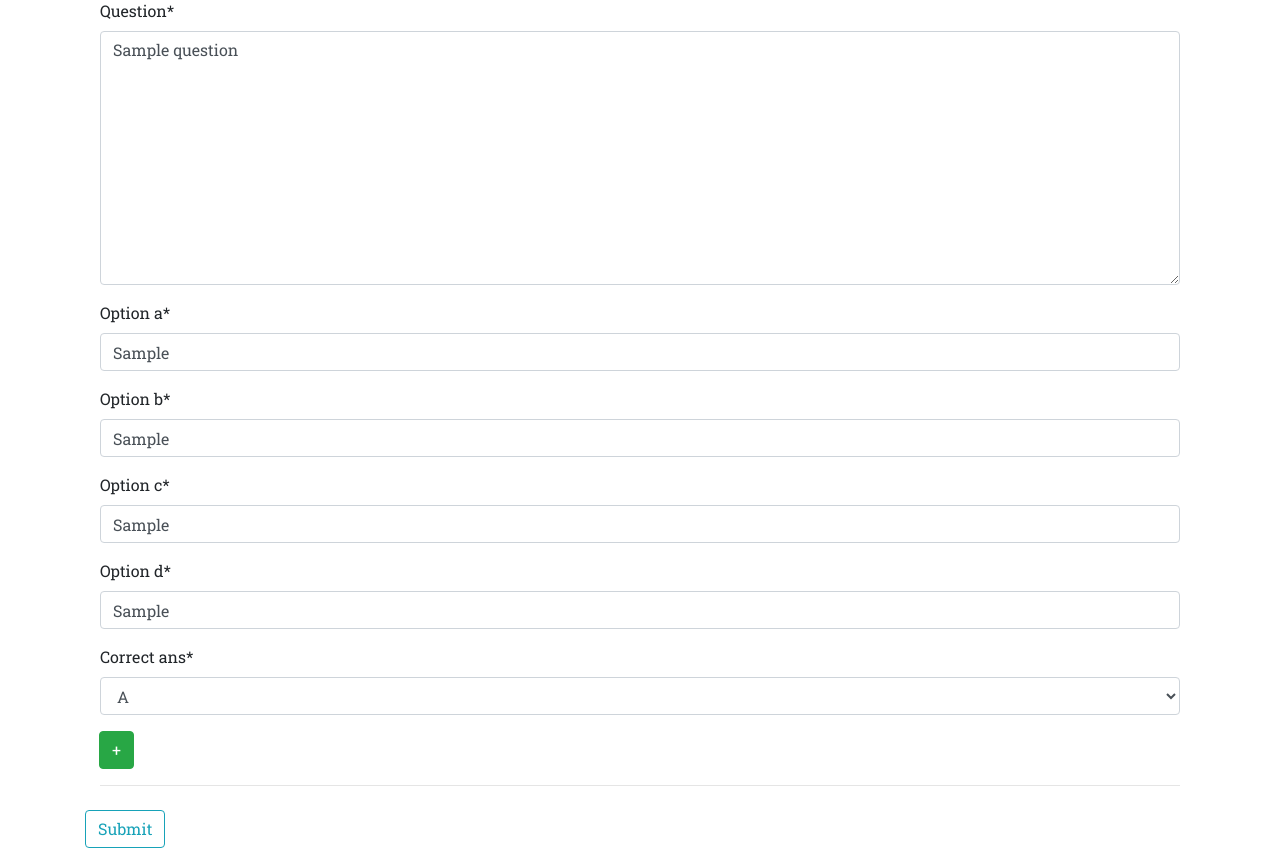
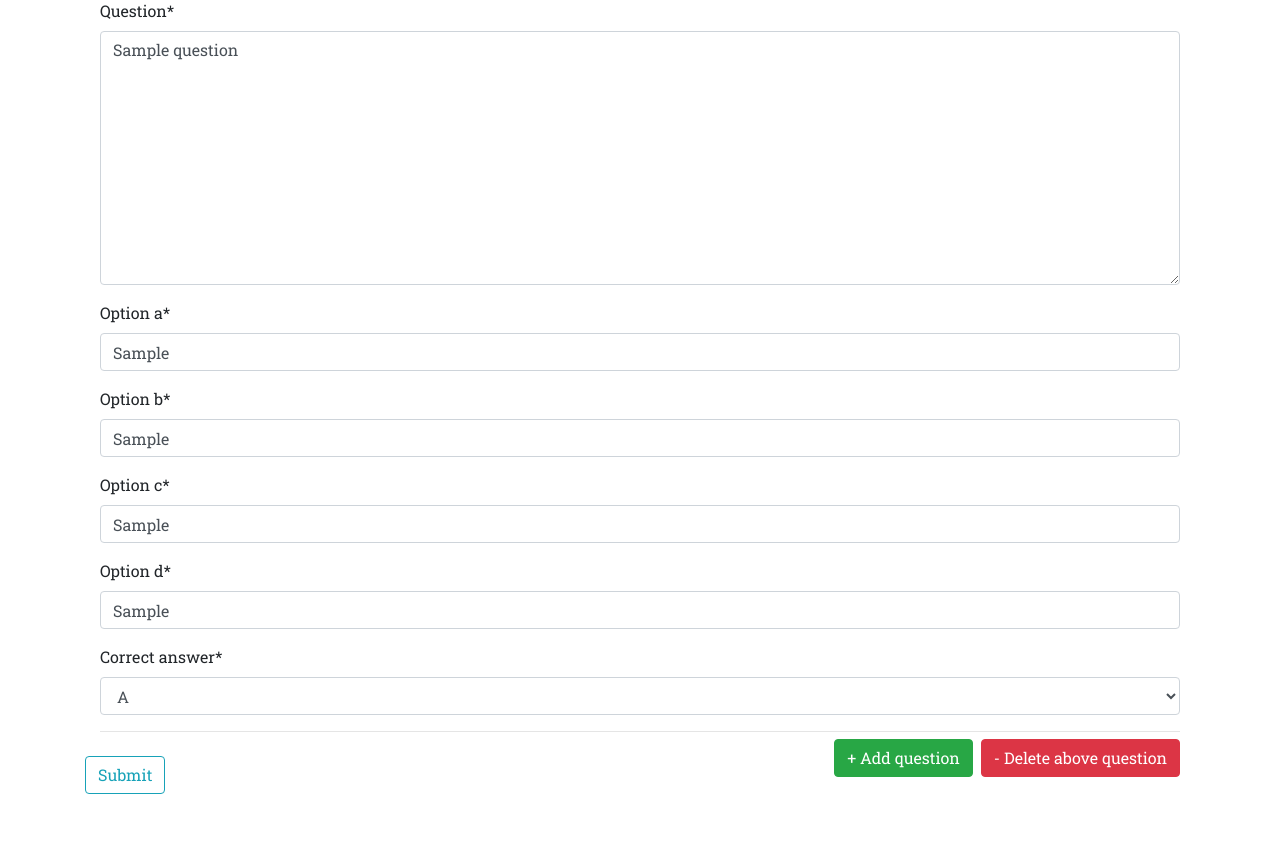
Before and after one commit to Saurabh-Singh-00/QuizExitSurvey, a Django app: page /quiz/1/1/edit/ in a window 1280 px wide. Shown: the part 57-921 px from the top of the page. After the commit the page ends 851 px from the top, so only its background shows below. Run offline with Django 3.2, Linux system fonts and the light colour scheme; a user stored in the database is signed in; tables that the repository leaves empty hold one stand-in row (values such as "Sample post"); some libraries are stand-ins or nearby versions.

Commit message:
Changed JavaScript and Login view redirect, added question delete conf

```diff
--- a/quiz/forms.py
+++ b/quiz/forms.py
@@ -18,7 +18,7 @@ class QuestionForm(forms.Form):
         ("C", "C"),
         ("D", "D"),
     ]
-    correct_ans = forms.ChoiceField(choices=options)
+    correct_answer = forms.ChoiceField(choices=options)
 
 
 QuestionFormSet = forms.formset_factory(QuestionForm, min_num=1, extra=0)
--- a/quiz/views.py
+++ b/quiz/views.py
@@ -105,6 +105,8 @@ def edit_quiz(request, opk, npk):
     elif request.method == 'POST':
         formset = QuestionFormSet(request.POST, initial=questions)
         if formset.is_valid():
+            if opk != 0:
+                Question.objects.filter(quiz=Quiz.objects.filter(pk=opk).first()).delete()
             for form in formset:
                 # extract name from each form and save
                 text = form.cleaned_data['question']
@@ -112,7 +114,7 @@ def edit_quiz(request, opk, npk):
                 b = form.cleaned_data['option_b']
                 c = form.cleaned_data['option_c']
                 d = form.cleaned_data['option_d']
-                ans = form.cleaned_data['correct_ans']
+                ans = form.cleaned_data['correct_answer']
                 # save book instance
                 if text:
                     Question(question=text, quiz=quiz, option_a=a, option_b=b, option_c=c, option_d=d,
--- a/templates/quiz/edit_quiz.html
+++ b/templates/quiz/edit_quiz.html
@@ -8,8 +8,9 @@
             {% for form in formset %}
                 <div class="col-md-12 col-sm-12 form-selector">
                     {{ form|crispy }}
-                    <div class="input-group-append">
-                        <button class="btn btn-success add-form-row">+</button>
+                    <div class="input-group-append float-right mt-2 mb-4">
+                        <button class="btn btn-success add-form-row ml-2">+ Add question</button>
+                        <button class="btn btn-danger remove-form-row ml-2">- Delete above question</button>
                     </div>
                     <div class="mb-4">
                         <hr>
@@ -36,7 +37,7 @@
         function cloneMore(selector, prefix) {
             let newElement = $(selector).clone(true);
             let total = $('#id_' + prefix + '-TOTAL_FORMS').val();
-
+            console.log(newElement);
             newElement.find(':input').each(function () {
                 let input = document.getElementById(this.id);
                 if (input != null) {
@@ -49,16 +50,19 @@
             total++;
             $('#id_' + prefix + '-TOTAL_FORMS').val(total);
             $(selector).after(newElement);
-            let conditionRow = $('.form-selector:not(:last)');
-            conditionRow.find('.btn.add-form-row')
-                .removeClass('btn-success').addClass('btn-danger')
-                .removeClass('add-form-row').addClass('remove-form-row')
-                .html('<button">-</button>');
+            {#let conditionRow = $('.form-selector:not(:last)');#}
+            {#conditionRow.find('.btn.add-form-row')#}
+            {#    .removeClass('btn-success').addClass('btn-danger')#}
+            {#    .removeClass('add-form-row').addClass('remove-form-row')#}
+            {#    .html('<button">-</button>');#}
             return false;
         }
 
         function deleteForm(prefix, btn) {
             let total = parseInt($('#id_' + prefix + '-TOTAL_FORMS').val());
+            if (total == 1) {
+                alert("There should be at least one question");
+            }
             if (total > 1) {
                 btn.closest('.form-selector').remove();
                 let forms = $('.form-selector');
@@ -79,7 +83,10 @@
         });
         $(document).on('click', '.remove-form-row', function (e) {
             e.preventDefault();
-            deleteForm('form', $(this));
+            let confirm_delete = confirm("Are you sure you want to delete this question ? The changes cannot be reversed")
+            if (confirm_delete) {
+                deleteForm('form', $(this));
+            }
             return false;
         });
     </script>
```
Also changed, not shown: templates/users/logout.html (+5 -3 lines), users/views.py (+14 -3 lines).
